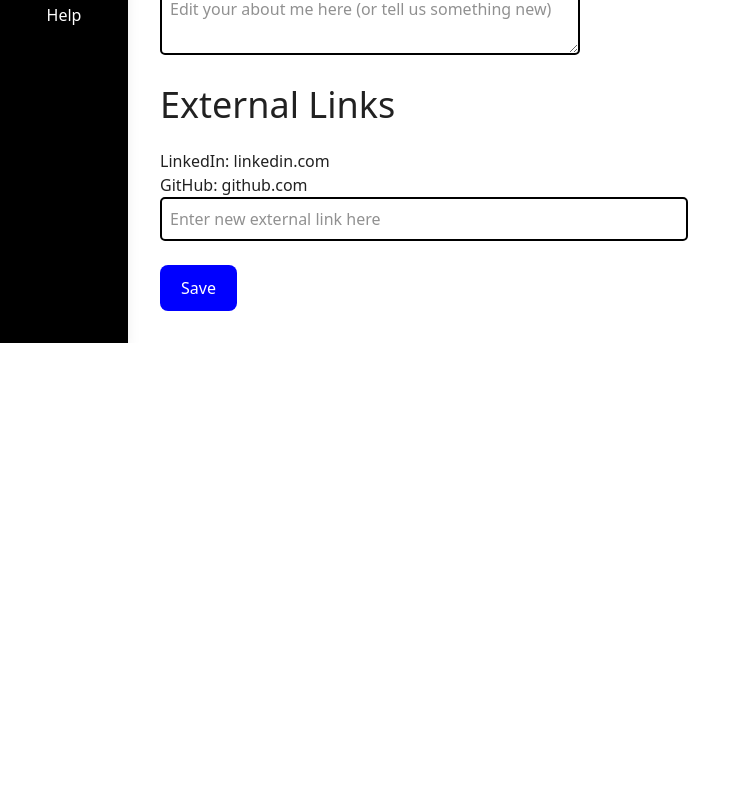
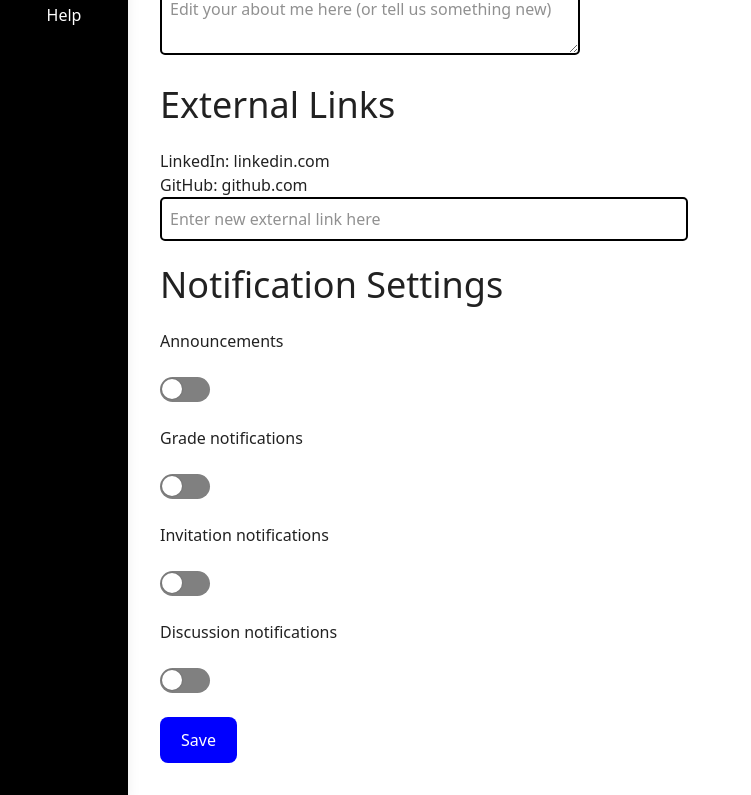
Before and after one commit to lnguyen14123/448-canvas, a React (Vite) app: page /account in a window 1280 px wide. Shown: the part 693-1488 px from the top of the page, without its empty margins (0-751 px from the left). Before the commit the page ends 1036 px from the top, so only its background shows below. Built offline with nearby package versions, Linux system fonts and the light colour scheme.

Commit message:
Update Account.jsx

```diff
--- a/src/pages/Account.jsx
+++ b/src/pages/Account.jsx
@@ -2,11 +2,14 @@ import React from "react";
 import {useState} from "react";
 import { Link } from "react-router-dom";
 import Sidebar from "../components/Sidebar";
+import Switch from "../components/Switch Toggle";
+import "../components/Switch.css"
 import img from "../assets/lb_csulb.png"
 
 export default function Profile() {
 
   const [inputValue, setInputValue] = useState('');
+  const [toggleValue, setToggleValue] = useState(false);
 
   const handleChange = (event) => {
     setInputValue(event.target.value)
@@ -118,6 +121,30 @@ export default function Profile() {
             <br></br>
             <br></br>
         </section>
+        <section>
+          <h1 className="text-4xl">Notification Settings</h1>
+          <br></br>
+          <text>Announcements</text>
+          <Switch
+            isOn={toggleValue}
+            handleToggle={() => setToggleValue(!toggleValue)} />
+          <br></br>
+          <text>Grade notifications</text>
+          <Switch
+            isOn={toggleValue}
+            handleToggle={() => setToggleValue(!toggleValue)} />
+          <br></br>
+          <text>Invitation notifications</text>
+          <Switch
+            isOn={toggleValue}
+            handleToggle={() => setToggleValue(!toggleValue)} />
+          <br></br>
+          <text>Discussion notifications</text>
+          <Switch
+            isOn={toggleValue}
+            handleToggle={() => setToggleValue(!toggleValue)} />
+          <br></br>
+        </section>
         <button
           style={{
             backgroundColor: 'blue',
@@ -127,4 +154,5 @@ export default function Profile() {
       </main>
     </div>
   );
+
 }
```
